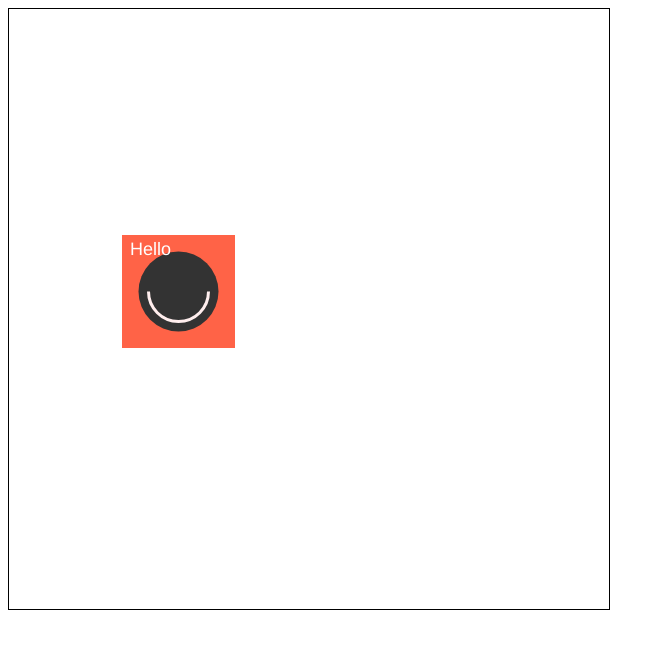
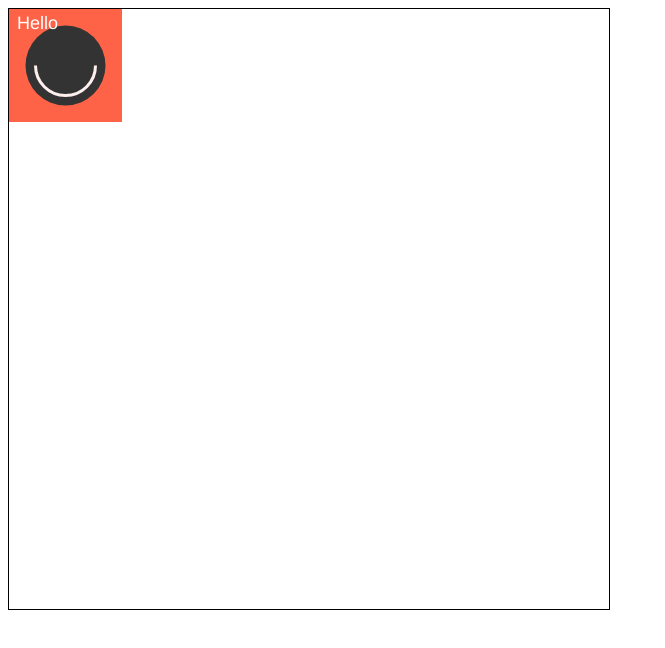
Before and after one commit to yinnyC/group-canvas, a plain HTML site: page index.html in a window 1280 px wide. Shown: the whole page, without its empty margins (0-665 px from the left). Drawn offline with Linux system fonts and the light colour scheme.

Commit message:
Update index.html

```diff
--- a/index.html
+++ b/index.html
@@ -16,8 +16,8 @@
 			const ctx = canvas.getContext('2d')
 
 			const size = 113
-			const x = 1 * size
-			const y = 2 * size
+			const x = 0 * size
+			const y = 0 * size
 
 			// draw a square
 			ctx.beginPath()
@@ -49,81 +49,81 @@
 			// Use the docs to figure out how to draw other things
 			// https://developer.mozilla.org/en-US/docs/Web/API/CanvasRenderingContext2D
 
-			// Ernest
+			// 0, 0 Ernest
 
 
-			// Jonathan
+			// 1, 0 Jonathan
 
 
-			// Matthew
+			// 2, 0 Matthew
 
 
-			// Yin
+			// 3, 0 Yin
 
 
-			// Ali
+			// 4, 0 Ali
 
 
-			// Megan
+			// 0, 1 Megan
 
 
-			// Philippos
+			// 1, 1 Philippos
 
 
-			// Cao
+			// 1, 2 Cao
 
 
-			// Kash
+			// 1, 3 Kash
 
 
-			// Zach
+			// 1, 4 Zach
 
 
-			// Dino
+			// 2, 0 Dino
 
 
-			// Jarquevious
+			// 2, 1 Jarquevious
 
 
-			// Joanelly
+			// 2, 2 Joanelly
 
 
-			// Alex
+			// 2, 3 Alex
 
 
-			// Ryan
+			// 2, 4 Ryan
 
 
-			// Starlight
+			// 3, 0 Starlight
 
 
 
-			// Chris
+			// 3, 1 Chris
 
 
-			// Danika
+			// 3, 2 Danika
 
 
-			// Luis
+			// 3, 3 Luis
 
 
-			// Chao
+			// 3, 4 Chao
 
 
-			// Jay
+			// 4, 0 Jay
 
 
-			// Mario
+			// 4, 1 Mario
 
 
 
-			// Anneka
+			// 4, 2 Anneka
 
 
-			// Gobind
+			// 4, 3 Gobind
 
 
-			// Tian
+			// 4, 4 Tian
 
 
 
```
